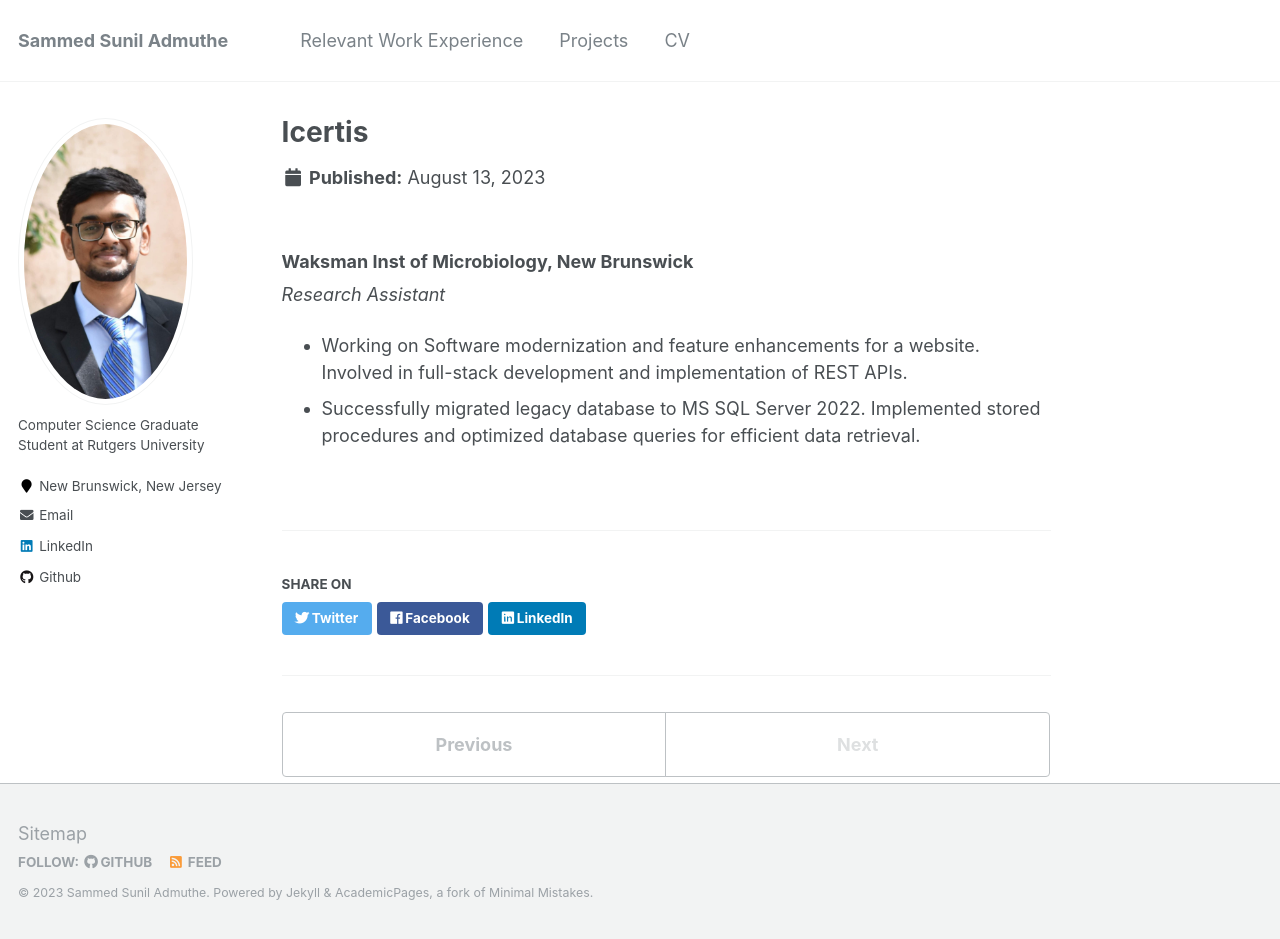
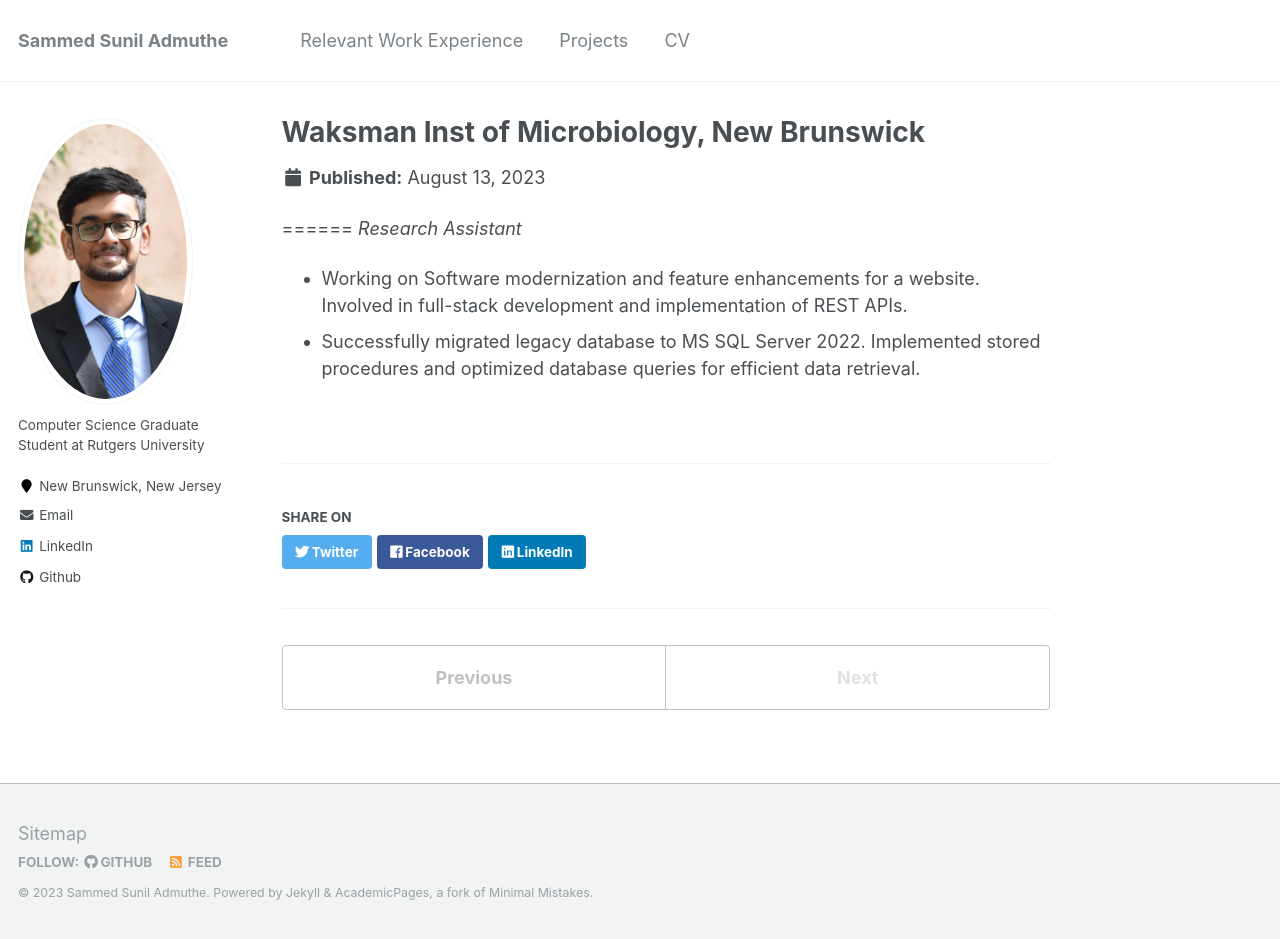
Before and after one commit to SammedAdmuthe/SammedAdmuthe.github.io, a Jekyll site: the page built from _workexperience/workexperience_1.md, in a window 1280 px wide and 939 px high. Built offline with Jekyll 4.4.1, drawn with Linux system fonts in a browser that asks for light colours; some of the changed lines change nothing that is shown.

Commit message:
added 1st Work Experience

```diff
--- a/_workexperience/workexperience_1.md
+++ b/_workexperience/workexperience_1.md
@@ -1,11 +1,12 @@
 ---
-title: "Icertis"
+title: "Waksman Inst of Microbiology, New Brunswick"
 collection: publications
-permalink: /workexperience/2009-10-01-paper-title-number-1
+permalink: /workexperience/workexperience_1
 ---
 
-<h3>Waksman Inst of Microbiology, New Brunswick</h3>
+======
 <i>Research Assistant</i><br>
+
 
 * Working on Software modernization and feature enhancements for a website. Involved in full-stack development and
 implementation of REST APIs.
```
